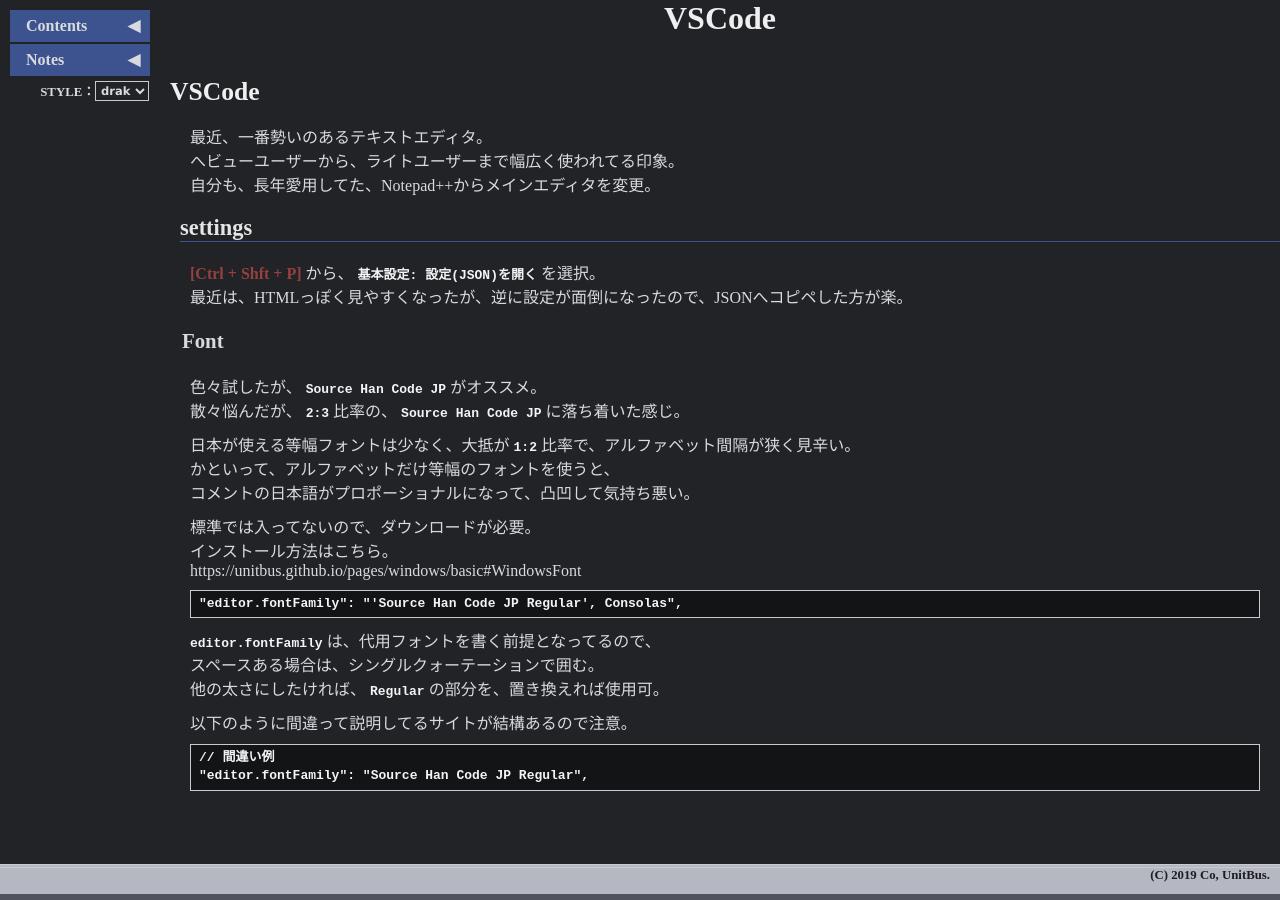
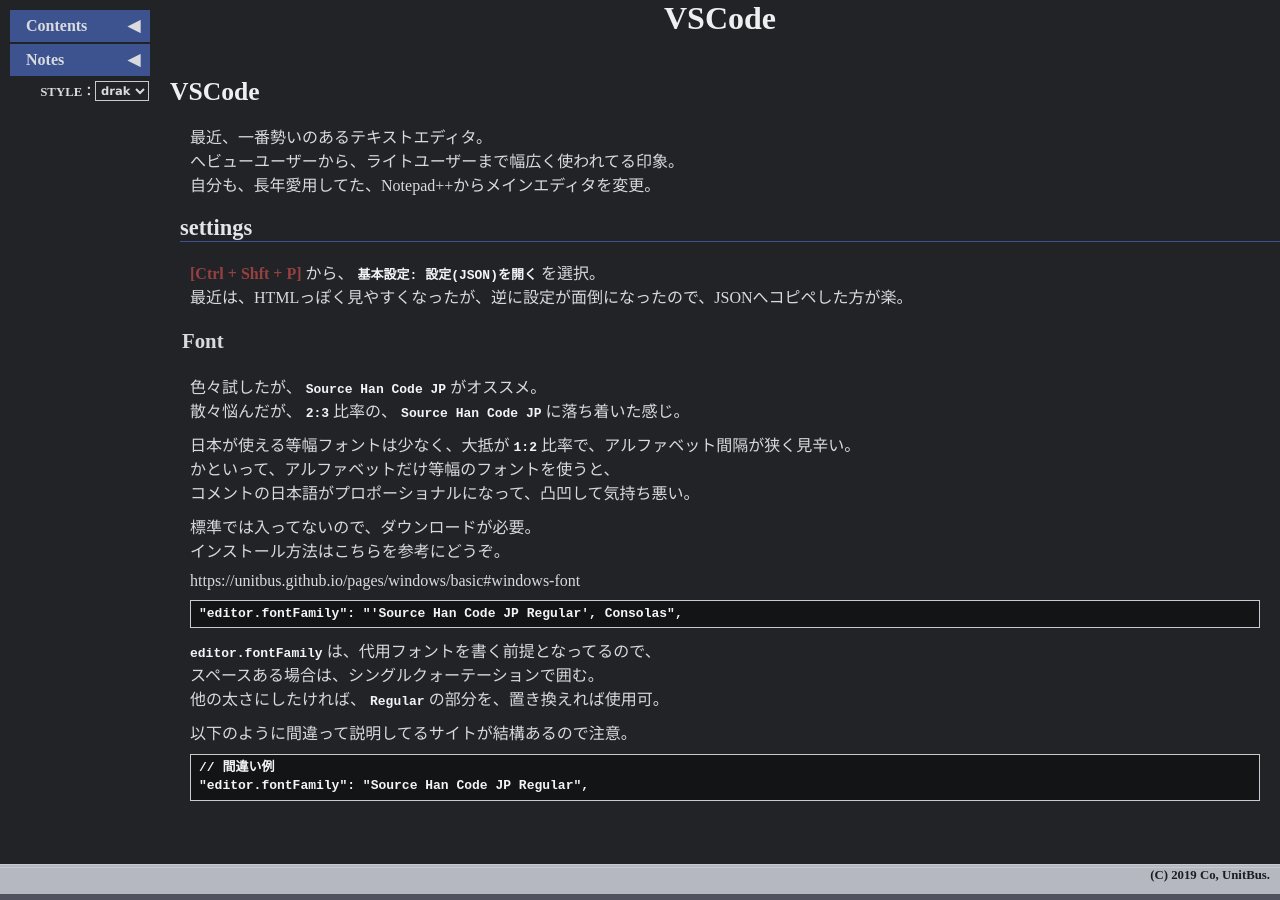
Before and after one commit to unitbus/unitbus.github.io, a Jekyll site: the page built from pages/vscode.md, in a window 1280 px wide. Built offline with Jekyll 4.4.1, drawn with Linux system fonts in a browser that asks for light colours; nearby versions of some CDN libraries; a script that is not in the unit is left out.

Commit message:
Update vscode.md

````diff
--- a/pages/vscode.md
+++ b/pages/vscode.md
@@ -24,8 +24,9 @@
 コメントの日本語がプロポーショナルになって、凸凹して気持ち悪い。
 
 標準では入ってないので、ダウンロードが必要。
-インストール方法はこちら。
-https://unitbus.github.io/pages/windows/basic#WindowsFont
+インストール方法はこちらを参考にどうぞ。
+
+https://unitbus.github.io/pages/windows/basic#windows-font
 
 ```
 "editor.fontFamily": "'Source Han Code JP Regular', Consolas",
````
